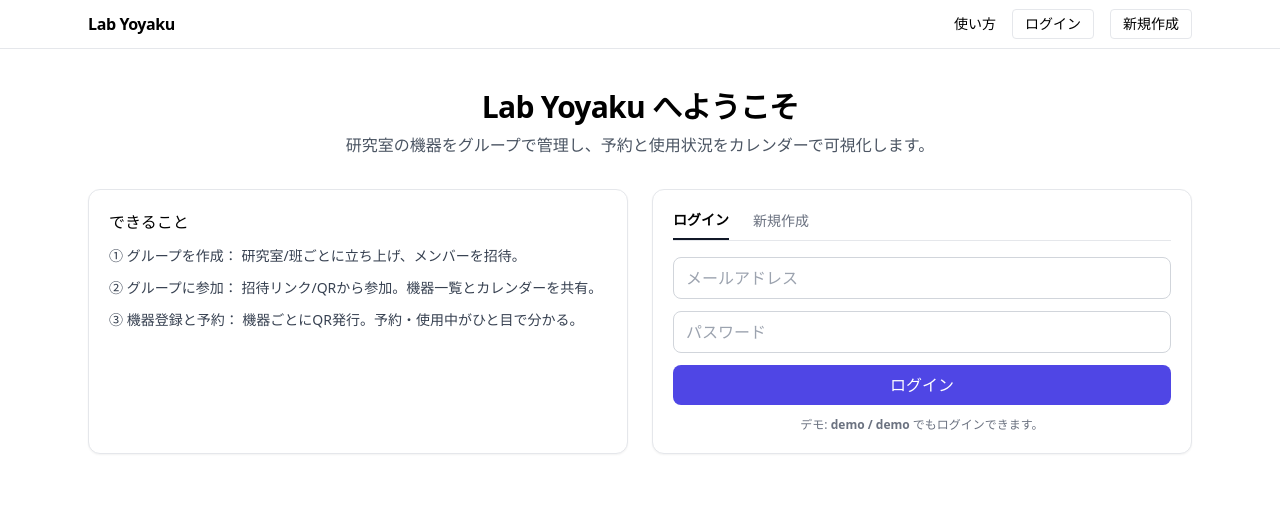
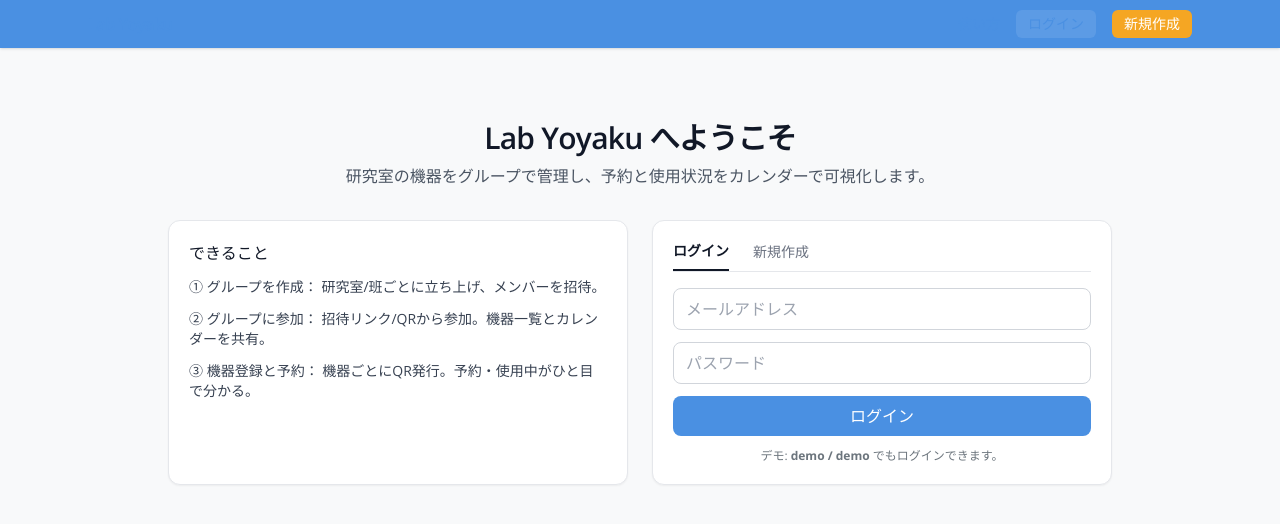
Before and after one commit to shira-shin/lab_yoyaku, a Next.js app in the folder web/: page /login in a window 1280 px wide. Shown: the top 524 px of the page. Built offline with nearby package versions, Linux system fonts and the light colour scheme; no server answers.

Commit message:
feat: refresh color palette and typography

```diff
--- a/web/src/app/_parts/HomeDashboard.tsx
+++ b/web/src/app/_parts/HomeDashboard.tsx
@@ -33,7 +33,7 @@
       </section>
 
       <section className="space-x-3">
-        <Link className="px-3 py-2 rounded bg-indigo-600 hover:bg-indigo-700 text-white" href="/groups/new">グループを作成</Link>
+        <Link className="px-3 py-2 rounded bg-primary hover:bg-primary-dark text-white" href="/groups/new">グループを作成</Link>
         <Link className="px-3 py-2 rounded border" href="/groups/join">グループに参加</Link>
         <Link className="px-3 py-2 rounded border" href="/dashboard">ダッシュボード</Link>
         <Link className="px-3 py-2 rounded border" href="/groups">グループ一覧</Link>
--- a/web/src/app/globals.css
+++ b/web/src/app/globals.css
@@ -1,21 +1,26 @@
+@import url('https://fonts.googleapis.com/css2?family=Noto+Sans+JP:wght@400;500;700&family=Open+Sans:wght@400;600;700&display=swap');
+
 @tailwind base;
 @tailwind components;
 @tailwind utilities;
 
 html, body { height: 100%; }
 
+@layer base {
+  body { @apply bg-background text-gray-900 font-sans; }
+  a { @apply text-primary; outline: none; }
+  a:hover { @apply text-primary-dark; }
+  a:focus-visible { box-shadow: 0 0 0 3px rgba(74,144,226,.5); border-radius: .5rem; }
+}
+
 .app-container {
   @apply max-w-[1040px] mx-auto px-4 sm:px-6;
 }
 
-/* ベースのリンク色とフォーカス見やすく */
-a { outline: none; }
-a:focus-visible { box-shadow: 0 0 0 3px rgba(59,130,246,.5); border-radius: .5rem; }
-
 /* 任意: 簡易ユーティリティ */
-.input { @apply border rounded px-3 py-2 w-full; }
-.btn-primary { @apply inline-flex items-center justify-center rounded px-4 py-2 bg-indigo-600 text-white hover:bg-indigo-700; }
-.btn-danger { @apply inline-flex items-center justify-center rounded px-4 py-2 bg-red-600 text-white hover:bg-red-700; }
+.input { @apply border rounded-md px-3 py-2 w-full focus:border-primary focus:ring-1 focus:ring-primary; }
+.btn-primary { @apply inline-flex items-center justify-center rounded-md px-4 py-2 bg-primary text-white hover:bg-primary-dark; }
+.btn-danger { @apply inline-flex items-center justify-center rounded-md px-4 py-2 bg-red-600 text-white hover:bg-red-700; }
 
 @media print {
   @page { size: A4; margin: 20mm; }
--- a/web/src/app/groups/join/page.tsx
+++ b/web/src/app/groups/join/page.tsx
@@ -69,7 +69,7 @@
           </p>
         )}
         <button
-          className="rounded-xl bg-indigo-600 hover:bg-indigo-700 text-white px-5 py-2 disabled:opacity-50 disabled:cursor-not-allowed"
+          className="rounded-xl bg-primary hover:bg-primary-dark text-white px-5 py-2 disabled:opacity-50 disabled:cursor-not-allowed"
           disabled={loading || !group || !password}
           aria-disabled={loading || !group || !password}
         >
--- a/web/src/app/groups/new/page.tsx
+++ b/web/src/app/groups/new/page.tsx
@@ -57,7 +57,7 @@
         <button
           type="submit"
           disabled={pending}
-          className="rounded-xl bg-indigo-600 hover:bg-indigo-700 text-white px-5 py-2"
+          className="rounded-xl bg-primary hover:bg-primary-dark text-white px-5 py-2"
         >
           作成
         </button>
--- a/web/src/app/layout.tsx
+++ b/web/src/app/layout.tsx
@@ -3,10 +3,10 @@
 
 export default function RootLayout({ children }: { children: React.ReactNode }) {
   return (
-    <html lang="ja">
-      <body>
+    <html lang="ja" className="h-full">
+      <body className="min-h-full bg-background text-gray-900 font-sans">
         <Header />
-        <main>{children}</main>
+        <main className="app-container py-8">{children}</main>
       </body>
     </html>
   );
--- a/web/src/app/login/page.tsx
+++ b/web/src/app/login/page.tsx
@@ -147,12 +147,12 @@
               />
               {lerr && <div className="text-sm text-red-600">{lerr}</div>}
               <button
-                className="w-full rounded-lg bg-indigo-600 hover:bg-indigo-700 text-white px-4 py-2 disabled:opacity-60"
+                className="w-full rounded-lg bg-primary hover:bg-primary-dark text-white px-4 py-2 disabled:opacity-60"
                 disabled={loadingLogin}
               >
                 {loadingLogin ? 'ログイン中…' : 'ログイン'}
               </button>
-              <p className="text-xs text-gray-500 text-center">デモ: <b>demo / demo</b> でもログインできます。</p>
+              <p className="text-xs text-muted text-center">デモ: <b>demo / demo</b> でもログインできます。</p>
             </form>
           )}
 
@@ -187,10 +187,10 @@
                 onChange={e => setRPass2(e.target.value)}
                 required
               />
-              <p className="text-sm text-gray-500 mt-1">{PASSWORD_HINT}</p>
+              <p className="text-sm text-muted mt-1">{PASSWORD_HINT}</p>
               {rerr && <div className="text-sm text-red-600">{rerr}</div>}
               <button
-                className="w-full rounded-lg bg-indigo-600 hover:bg-indigo-700 text-white px-4 py-2 disabled:opacity-60"
+                className="w-full rounded-lg bg-primary hover:bg-primary-dark text-white px-4 py-2 disabled:opacity-60"
                 disabled={loadingReg}
               >
                 {loadingReg ? '作成中…' : 'アカウントを作成'}
--- a/web/src/app/page.tsx
+++ b/web/src/app/page.tsx
@@ -46,8 +46,8 @@
       <div className="flex items-center justify-between">
         <h1 className="text-2xl font-bold">ダッシュボード</h1>
         <div className="flex gap-2">
-          <a href="/groups/new"  className="rounded-lg border px-3 py-2 bg-indigo-600 text-white hover:bg-indigo-700">グループ作成</a>
-          <a href="/groups/join" className="rounded-lg border px-3 py-2 hover:bg-gray-50">グループ参加</a>
+          <a href="/groups/new"  className="rounded-lg border px-3 py-2 bg-primary text-white hover:bg-primary-dark">グループ作成</a>
+          <a href="/groups/join" className="rounded-lg border border-primary text-primary px-3 py-2 hover:bg-primary/10">グループ参加</a>
         </div>
       </div>
 
--- a/web/src/components/Header.tsx
+++ b/web/src/components/Header.tsx
@@ -3,7 +3,7 @@
 export default async function Header() {
   const me = await readUserFromCookie();
   return (
-    <header className="border-b bg-white">
+    <header className="bg-primary text-white shadow">
       <div className="mx-auto max-w-6xl px-6 h-12 flex items-center justify-between">
         <a href="/" className="font-semibold tracking-tight">Lab Yoyaku</a>
         <nav className="flex items-center gap-4 text-sm">
@@ -12,15 +12,15 @@
             <>
               <a className="hover:underline" href="/">ダッシュボード</a>
               <a className="hover:underline" href="/groups">グループ</a>
-              <span className="hidden sm:inline text-gray-500">{me.name || me.email}</span>
+              <span className="hidden sm:inline text-white/80">{me.name || me.email}</span>
               <form action="/api/auth/logout" method="post">
-                <button className="rounded border px-3 py-1 hover:bg-gray-50">ログアウト</button>
+                <button className="rounded-md bg-white/10 px-3 py-1 hover:bg-white/20">ログアウト</button>
               </form>
             </>
           ) : (
             <>
-              <a className="rounded border px-3 py-1 hover:bg-gray-50" href="/login?tab=login">ログイン</a>
-              <a className="rounded border px-3 py-1 hover:bg-gray-50" href="/login?tab=register">新規作成</a>
+              <a className="rounded-md bg-white/10 px-3 py-1 hover:bg-white/20" href="/login?tab=login">ログイン</a>
+              <a className="rounded-md bg-accent px-3 py-1 text-white hover:bg-accent/90" href="/login?tab=register">新規作成</a>
             </>
           )}
         </nav>
--- a/web/src/components/ui/Button.tsx
+++ b/web/src/components/ui/Button.tsx
@@ -1,14 +1,22 @@
 "use client";
 import clsx from "clsx";
 export default function Button(
-  {children, className, variant='outline', ...props}:
-  React.ButtonHTMLAttributes<HTMLButtonElement> & {variant?:'primary'|'outline'|'danger'}
+  { children, className, variant = 'outline', ...props }:
+    React.ButtonHTMLAttributes<HTMLButtonElement> & {
+      variant?: 'primary' | 'outline' | 'danger' | 'accent';
+    },
 ){
-  const base="inline-flex items-center justify-center rounded-2xl px-4 py-2 text-sm transition disabled:opacity-50 disabled:cursor-not-allowed";
-  const styles={
-    primary:"bg-indigo-600 text-white hover:bg-indigo-700",
-    outline:"border hover:-translate-y-0.5 shadow-sm",
-    danger:"bg-rose-600 text-white hover:bg-rose-500"
-  };
-  return <button {...props} className={clsx(base, styles[variant], className)}>{children}</button>
+  const base =
+    'inline-flex items-center justify-center rounded-lg px-4 py-2 text-sm transition disabled:opacity-50 disabled:cursor-not-allowed';
+  const styles = {
+    primary: 'bg-primary text-white hover:bg-primary-dark',
+    outline: 'border border-primary text-primary hover:bg-primary/10',
+    danger: 'bg-rose-600 text-white hover:bg-rose-500',
+    accent: 'bg-accent text-white hover:bg-accent/90',
+  } as const;
+  return (
+    <button {...props} className={clsx(base, styles[variant], className)}>
+      {children}
+    </button>
+  );
 }
--- a/web/tailwind.config.js
+++ b/web/tailwind.config.js
@@ -1,6 +1,23 @@
 /** @type {import('tailwindcss').Config} */
 module.exports = {
   content: ['./src/**/*.{ts,tsx,js,jsx,mdx}'],
-  theme: { extend: {} },
+  theme: {
+    extend: {
+      colors: {
+        primary: '#4A90E2',
+        'primary-dark': '#3F7ACC',
+        accent: '#F5A623',
+        success: '#7ED321',
+        background: '#F8F9FA',
+        muted: '#6C757D',
+      },
+      fontFamily: {
+        sans: ['"Open Sans"', '"Noto Sans JP"', 'sans-serif'],
+      },
+      boxShadow: {
+        card: '0 1px 2px rgba(0,0,0,0.05), 0 1px 3px rgba(0,0,0,0.1)',
+      },
+    },
+  },
   plugins: [],
 };
```
Also changed, not shown: web/src/app/_parts/UpcomingReservations.tsx (+7 -7 lines), web/src/components/CalendarWithBars.tsx (+6 -6 lines).
